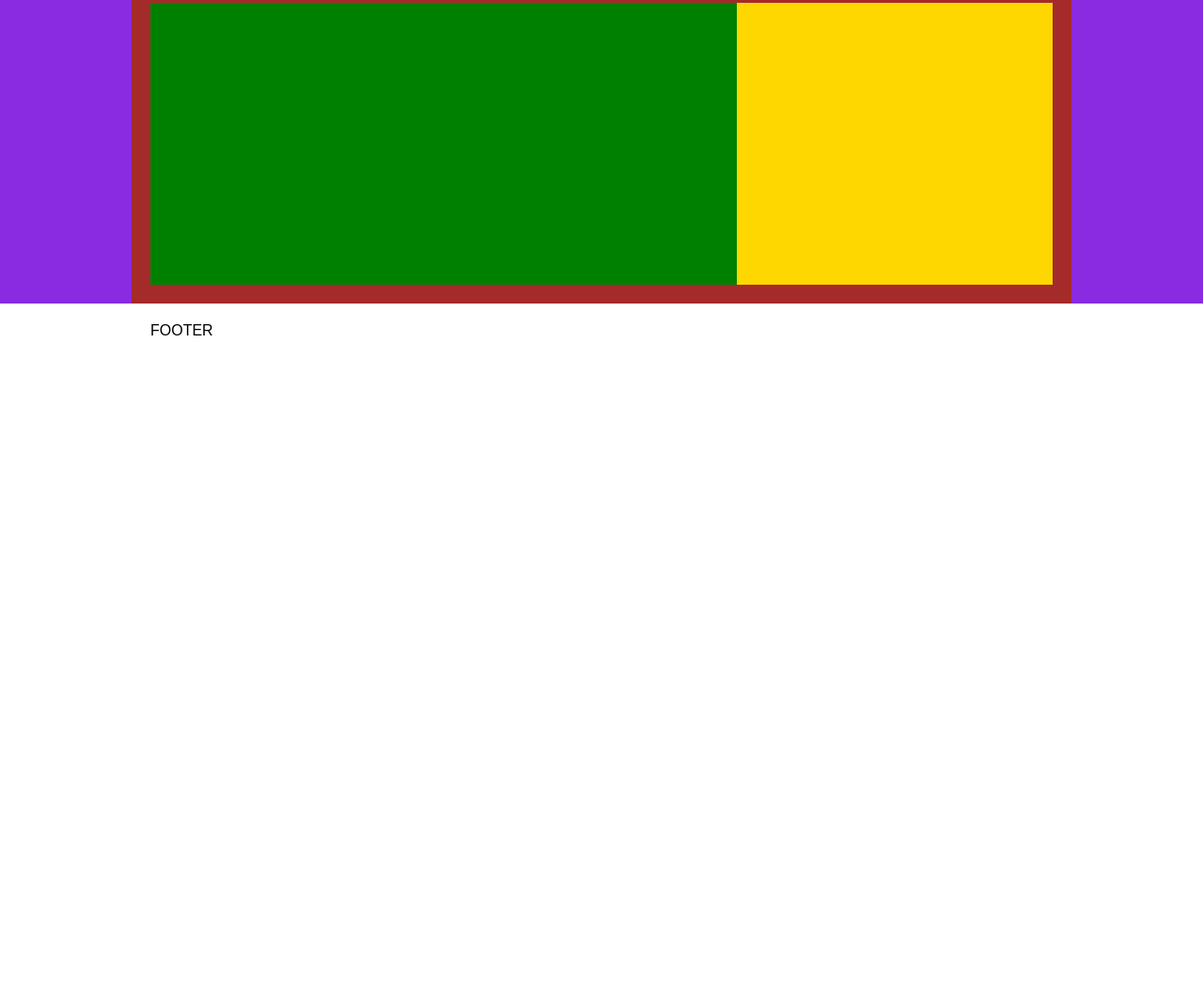
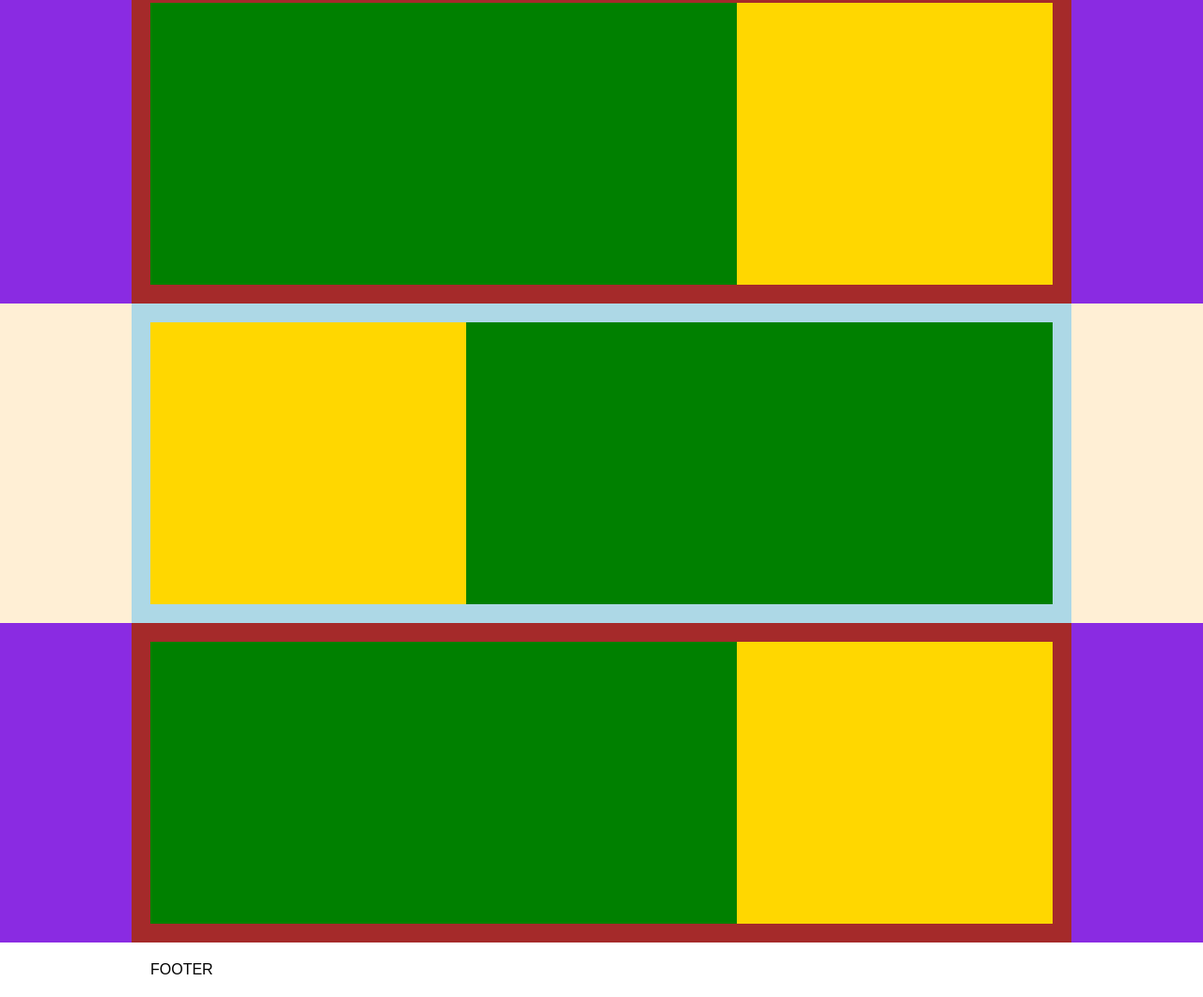
Before and after one commit to Claudio-Pri/htmlcss-struttura-discord, a plain HTML site: page index.html in a window 1280 px wide. Shown: the part 491-1552 px from the top of the page at 94% size. Before the commit the page ends 872 px from the top, so only its background shows below. Drawn offline with Linux system fonts and the light colour scheme.

Commit message:
Aggiunte seconda e terza sezione

```diff
--- a/css/style.css
+++ b/css/style.css
@@ -25,7 +25,7 @@ html {
     display: flex;
 }
 
-/* MAIN */
+/* HEADER */
 header div.container {}
 
 header {
@@ -35,9 +35,7 @@ header {
 nav.flex-container {
     /* line-height per debug */
     line-height: 50px;
-
     align-items: center;
-
 }
 
 .nav-bar {
@@ -48,6 +46,7 @@ nav.flex-container {
     text-align: end;
 }
 
+/* MAIN */
 .item-25 {
     width: 25%;
 }
@@ -66,6 +65,15 @@ nav.flex-container {
 }
 
 .first-section div {
+    width: 35%;
+}
+
+.second-section aside {
+    width: 65%;
+    order: 1;
+}
+
+.second-section div {
     width: 35%;
 }
 
@@ -105,10 +113,28 @@ nav.flex-container {
     min-height: 300px;
 }
 
-.debug .main-debug {
+.debug .bg-dark {
     background-color: blueviolet;
+}
+
+.debug .bg-light {
+    background-color: papayawhip;
 }
 
 .debug .flex-container.first-section {
     background-color: brown;
 }
+
+.debug .second-section>aside {
+    background-color: green;
+    min-height: 300px;
+}
+
+.debug .second-section div {
+    background-color: gold;
+    min-height: 300px;
+}
+
+.debug .flex-container.second-section {
+    background-color: lightblue;
+}
--- a/index.html
+++ b/index.html
@@ -42,11 +42,29 @@
     <!-- /header -->
 
     <!-- main -->
-    <main class="main-debug">
-        <div class="container flex-container first-section">
-            <aside></aside>
-            <div></div>
-        </div>
+    <main>
+        <!-- first-section -->
+        <section class="bg-dark">
+            <div class="container flex-container first-section">
+                <aside></aside>
+                <div></div>
+            </div>
+        </section>
+        <!-- second-section -->
+        <section class="bg-light">
+            <div class="container flex-container second-section">
+                <aside></aside>
+                <div></div>
+            </div>
+        </section>
+        <!-- third-section -->
+        <section class="bg-dark">
+            <div class="container flex-container first-section">
+                <aside></aside>
+                <div></div>
+            </div>
+        </section>
+
     </main>
     <!-- /main -->
 
```
